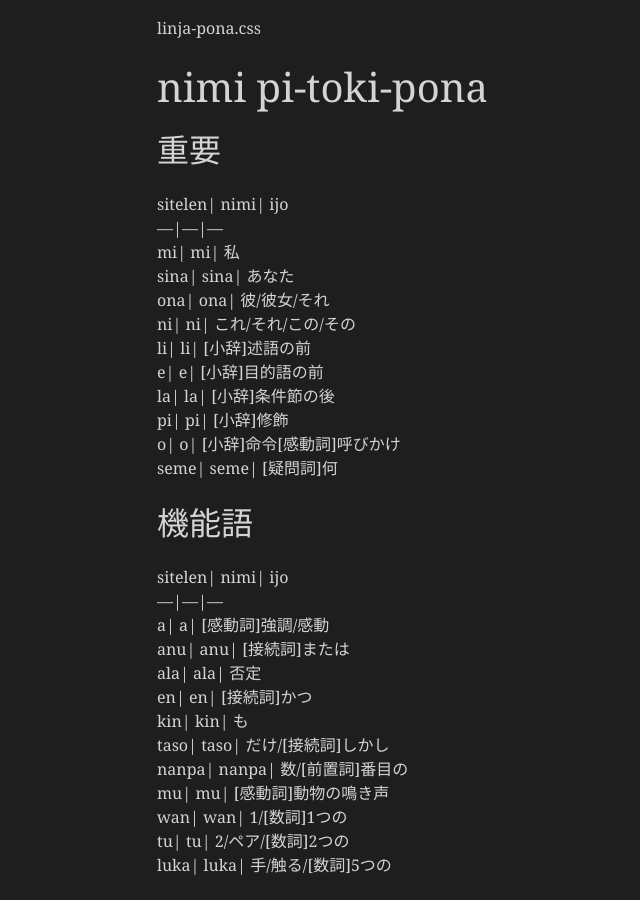
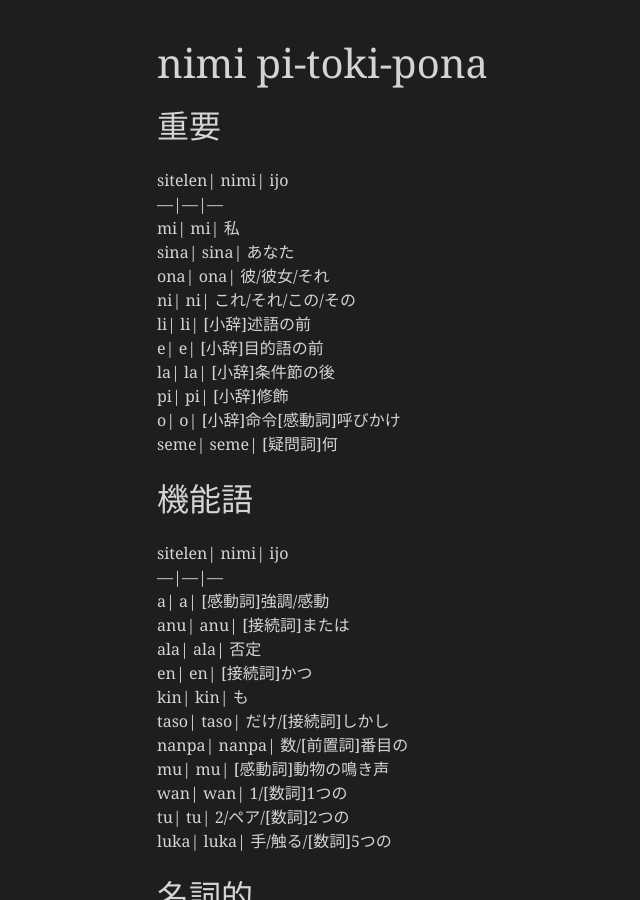
Before and after one commit to MrMocchy/MrMocchy.github.io, a Jekyll site: the page built from toki-pona/nimi-pi-toki-pona.md, in a window 1280 px wide and 900 px high. Shown: the whole window, without its empty margins (147-787 px from the left). Built offline with Jekyll 4.4.1, drawn with Linux system fonts in a browser that asks for light colours.

Commit message:
edit default.html to include css

```diff
--- a/_layouts/default.html
+++ b/_layouts/default.html
@@ -21,7 +21,13 @@
 
 {% if page.includes %}
 {% for include in page.includes %}
+{% if include contains ".css" %}
+<link rel="stylesheet" href="{{ include }}">
+{% elsif include contains ".js" %}
+<script src="{{ include }}"></script>
+{% else %}
 {{ include }}
+{% endif %}
 {% endfor %}
 {% endif %}
 
```
